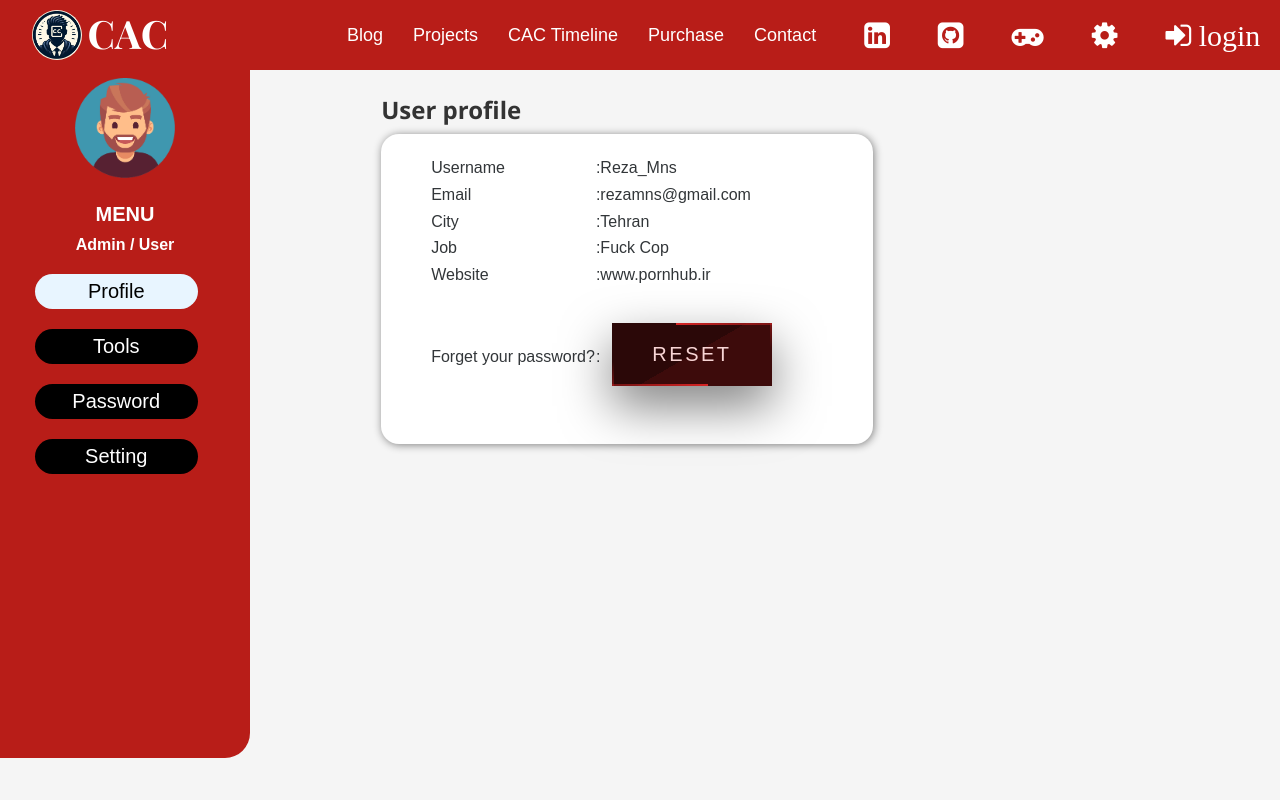
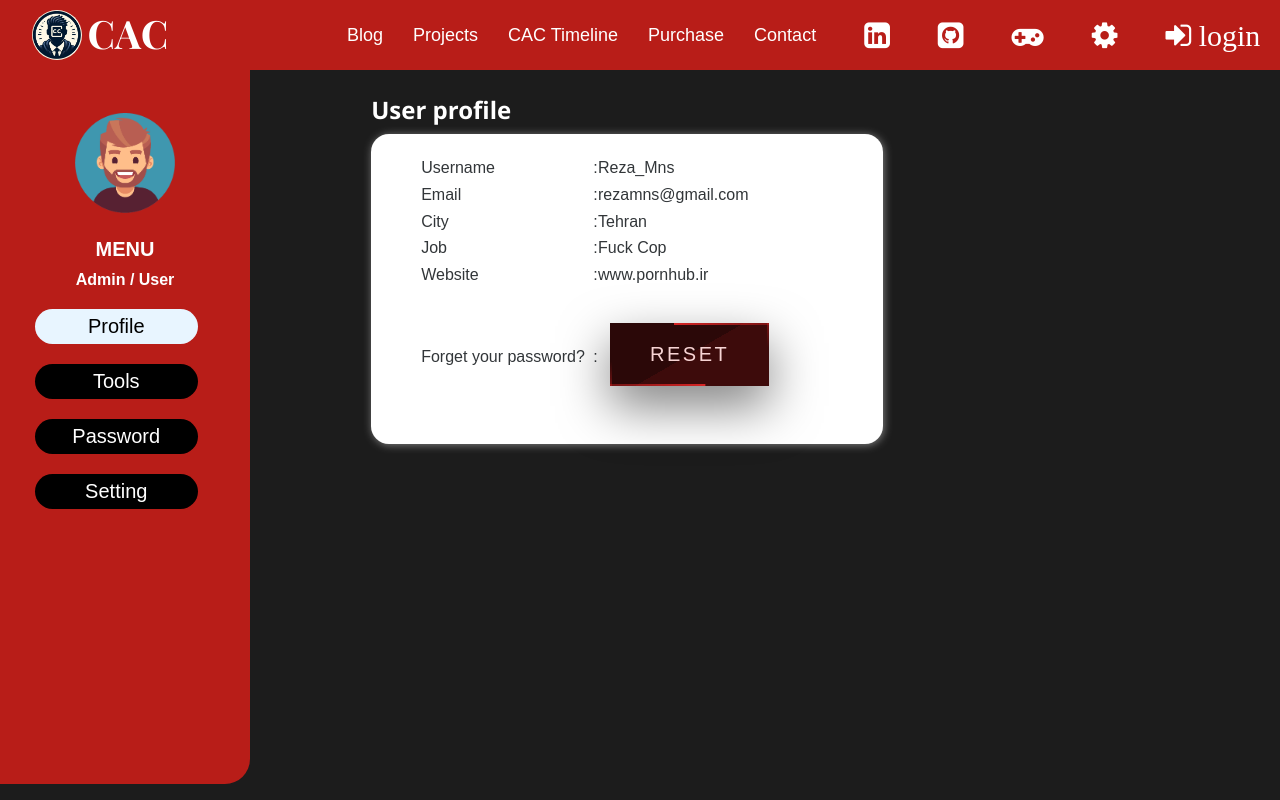
Before and after one commit to codearchitectscollective/CAC-demo, a Django app: page /profile in a window 1280 px wide. Run offline with Django 4.2, Linux system fonts and the light colour scheme; some libraries are stand-ins or nearby versions; some web fonts are replaced.

Commit message:
sidenav debug

```diff
--- a/templates/profile.html
+++ b/templates/profile.html
@@ -166,6 +166,7 @@
   <!-- Sidenav -->
   <div style="background-color: #b81d18;" class="sidenav">
     <div class="profile">
+      <img style="visibility: hidden;" src="#" alt="" width="100" height="100"><br>
       <img src="{% static "img/avatar.png"%}" alt="" width="100" height="100">
       <div style="color: white;" class="name">
         MENU
@@ -204,7 +205,7 @@
 
   <!-- Main -->
   <div class="main">
-    <h2>User profile</h2>
+    <h2 style="color: white;">User profile</h2>
     <div class="card">
       <div class="card-body">
         <table>
@@ -520,12 +521,10 @@
 }
 
 body {
-  background-color: whitesmoke;
+background-color: whitesmoke;
 font-family: Arial;
-overflow: hidden;
+background-color: rgb(28, 28, 28);
 }
-
-
 
 .title {
 font-family: "Dancing Script", cursive;
@@ -570,12 +569,12 @@
 background-color: #b81d18;;
 color: #333;
 border-bottom-right-radius: 25px;
-height: 86%;
+height: 98%;
 left: 0;
 overflow-x: hidden;
 padding-top: 20px;
-position: absolute;
-top: 70px;
+position: fixed;
+top: 0px;
 width: 250px;
 }
 
@@ -636,7 +635,6 @@
 margin-top: 2%;
 margin-left: 29%;
 font-size: 28px;
-padding: 0 10px;
 width: 40%;
 }
 
```
Also changed, not shown: templates/password.html (+7 -9 lines), templates/settings.html (+7 -8 lines).
